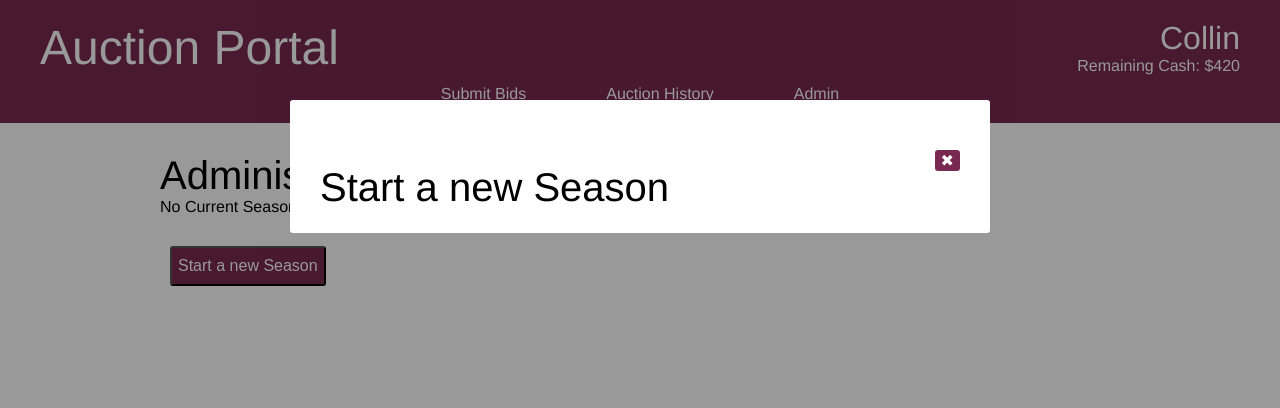
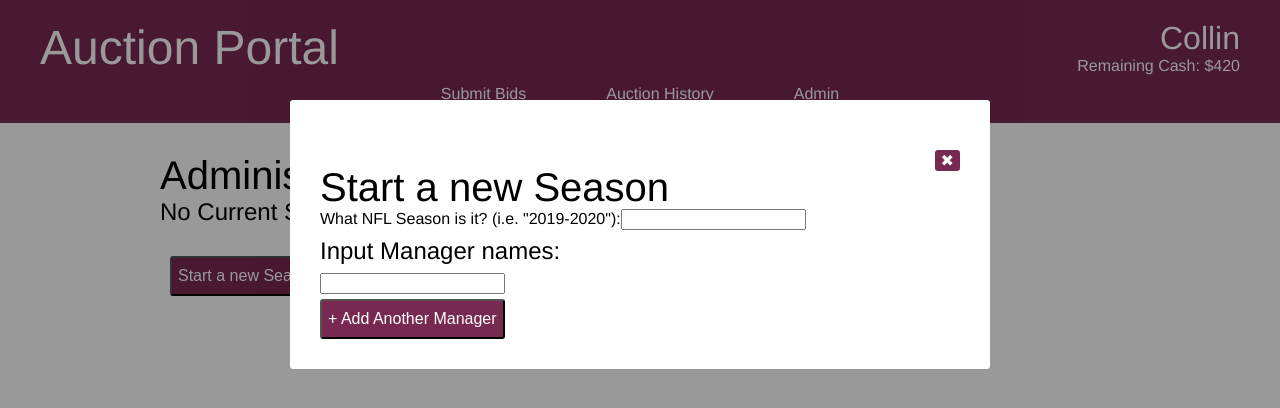
Before and after one commit to collinmurd/ff_auctions, a React (Create React App) app in the folder app/: page /admin in a window 1280 px wide. Both pictures are taken after a click on the button "Start a new Season". Shown: the top 408 px of the page. Built offline with nearby package versions, Linux system fonts and the light colour scheme.

Commit message:
form with dynamic add manager inputs

```diff
--- a/app/src/components/Admin.tsx
+++ b/app/src/components/Admin.tsx
@@ -37,14 +37,14 @@ export class Admin extends React.Component<AdminProps, AdminState> {
     settings() {
         let settings: JSX.Element[] = [];
         if (currentSeason) {
-            settings.push(<EndSeasonSetting />);
+            settings.push(<EndSeasonSetting key="endSeasonSetting" />);
             if (existingAuction) {
-                settings.push(<EndAuctionSetting />);
+                settings.push(<EndAuctionSetting key="endAuctionSetting" />);
             } else {
-                settings.push(<button id="createAuctionButton" className="button">Create New Auction</button>);
+                settings.push(<button key="createAuctionSetting" id="createAuctionButton" className="button">Create New Auction</button>);
             }
         } else {
-            settings.push(<CreateSeasonSetting />)
+            settings.push(<CreateSeasonSetting key="createSeasonSetting" />)
         }
 
         return settings;
@@ -73,18 +73,25 @@ function SeasonInfo(props: {season: string | null, week: number | null}) {
 // ----------------------------------------------
 
 type CreateSeasonSettingState = {
-    modalActive: boolean
+    modalActive: boolean,
+    seasonInput: string,
+    managerInputs: string[]
 }
 class CreateSeasonSetting extends React.Component<{}, CreateSeasonSettingState> {
     constructor(props: any) {
         super(props);
 
         this.state = {
-            modalActive: false
+            modalActive: false,
+            seasonInput: "",
+            managerInputs: [""]
         };
 
         this.toggleModal = this.toggleModal.bind(this);
         this.handleCreateSeason = this.handleCreateSeason.bind(this);
+        this.handleSeasonInputChange = this.handleSeasonInputChange.bind(this);
+        this.handleManagerInputChange = this.handleManagerInputChange.bind(this);
+        this.handleAddAnotherManagerClick = this.handleAddAnotherManagerClick.bind(this);
     }
 
     toggleModal() {
@@ -95,15 +102,59 @@ class CreateSeasonSetting extends React.Component<{}, CreateSeasonSettingState>
         this.toggleModal();
     }
 
+    handleSeasonInputChange(event: React.ChangeEvent<HTMLInputElement>) {
+        this.setState({seasonInput: event.target.value});
+    }
+
+    handleManagerInputChange(event: React.ChangeEvent<HTMLInputElement>, index: number) {
+        this.setState(prevState => {
+            if (index < prevState.managerInputs.length) {
+                prevState.managerInputs[index] = event.target.value;
+            }
+            return prevState;
+        });
+    }
+
+    handleAddAnotherManagerClick(event: any) {
+        this.setState(prevState => {
+            return {managerInputs: [...prevState.managerInputs, ""]};
+        });
+        event.preventDefault();
+    }
+
     render() {
         return (
             <div id="endSeason">
                 <button id="endSeasonButton" className="button" onClick={this.handleCreateSeason}>Start a new Season</button>
                 <Modal active={this.state.modalActive} toggle={this.toggleModal} >
                     <h2>Start a new Season</h2>
+                    <form>
+                        <label>What NFL Season is it? (i.e. "2019-2020"):
+                            <input type="text" value={this.state.seasonInput} onChange={this.handleSeasonInputChange} />
+                        </label>
+                        <div id="managerInput">
+                            <h4>Input Manager names:</h4>
+                            {this.managerInputs()}
+                            <div>
+                                <button className="button" onClick={this.handleAddAnotherManagerClick}>+ Add Another Manager</button>
+                            </div>
+                        </div>
+                    </form>
                 </Modal>
             </div>
         );
+    }
+
+    managerInputs() {
+        let inputs: JSX.Element[] = [];
+        for (let i = 0; i < this.state.managerInputs.length; i++) {
+            inputs.push(
+                <div key={i}>
+                    <input type="text" value={this.state.managerInputs[i]} onChange={(e) => this.handleManagerInputChange(e, i)}/>
+                </div>
+            );
+        }
+        return inputs;
     }
 }
 
--- a/app/src/components/App.css
+++ b/app/src/components/App.css
@@ -35,7 +35,7 @@ h4 {
     font-size: 1.5em;
 }
 
-h4 {
+h5 {
     font-size: 1em;
 }
 
```
